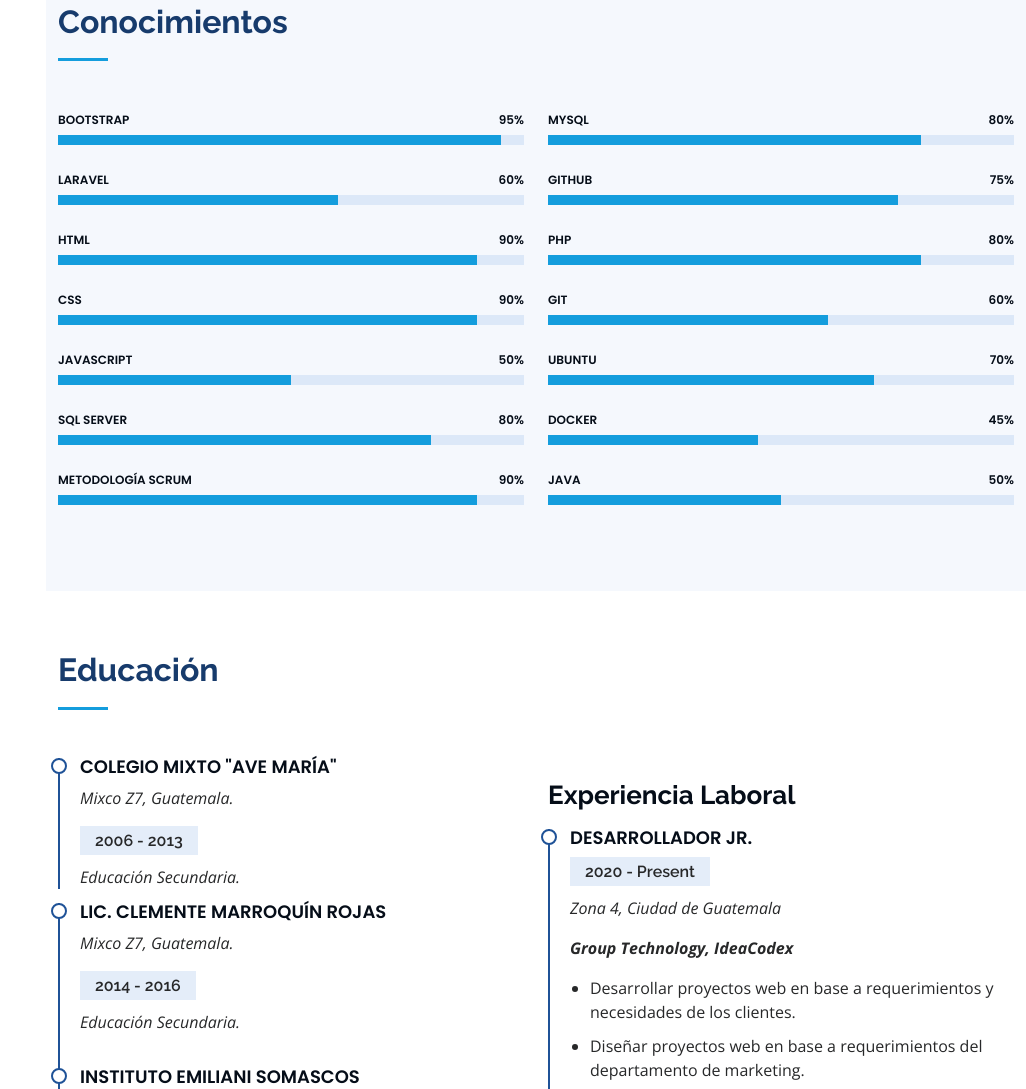
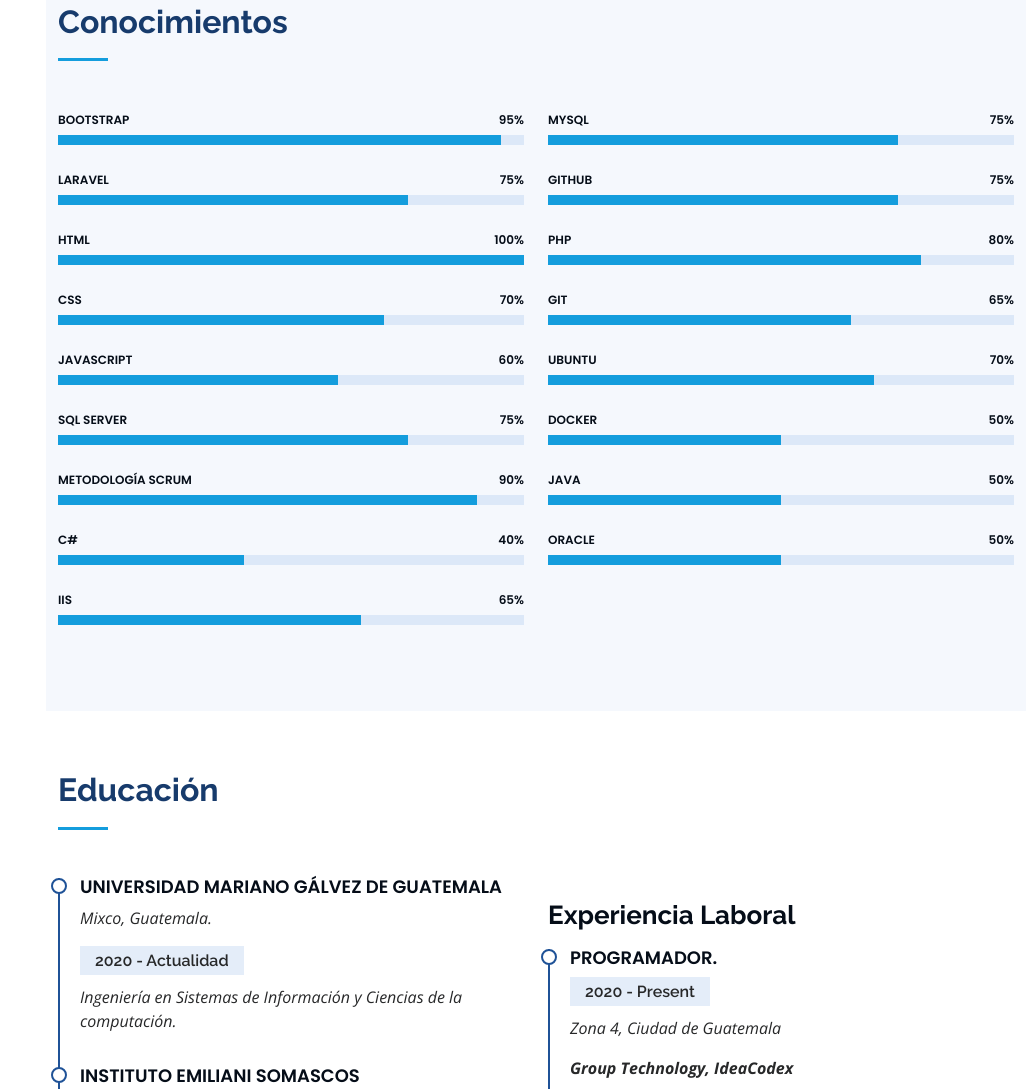
Before and after one commit to MSarazua/BlogPersonal, a plain HTML site: page index.html in a window 1280 px wide. Shown: the part 1699-2788 px from the top of the page, without its empty margins (254-1280 px from the left). Drawn offline with nearby package versions, Linux system fonts and the light colour scheme.

Commit message:
Actualización de CV

```diff
--- a/index.html
+++ b/index.html
@@ -80,7 +80,8 @@
     <div class="hero-container" data-aos="fade-in">
       <h1>María Sarazúa</h1>
       <p>Conocimientos en: <span class="typed"
-          data-typed-items="Bases de datos, Laravel, JavaScript, Ubuntu/Linux, Docker, Git, Bootstrap"></span></p>
+          data-typed-items="Bases de datos, Laravel, JavaScript, Ubuntu/Linux, Docker, Git, Bootstrap, SAP, C#, Oracle"></span>
+      </p>
     </div>
   </section><!-- End Hero -->
 
@@ -108,7 +109,7 @@
                   <li><i class="bi bi-chevron-right"></i> <strong>Nombre completo:</strong> <span>María de los Angeles
                       Sarazúa Castillo</span>
                   </li>
-                  <li><i class="bi bi-chevron-right"></i> <strong>Grado Académico:</strong> <span>3er Semestre,
+                  <li><i class="bi bi-chevron-right"></i> <strong>Grado Académico:</strong> <span>4to Semestre,
                       Ingeniería en Sistemas</span></li>
                   <li><i class="bi bi-chevron-right"></i> <strong>Teléfono celular:</strong> <span>+502 4196-7890</span>
                   </li>
@@ -206,7 +207,31 @@
             </div>
 
             <div class="progress">
-              <span class="skill">Laravel <i class="val">60%</i></span>
+              <span class="skill">Laravel <i class="val">75%</i></span>
+              <div class="progress-bar-wrap">
+                <div class="progress-bar" role="progressbar" aria-valuenow="75" aria-valuemin="0" aria-valuemax="75">
+                </div>
+              </div>
+            </div>
+
+            <div class="progress">
+              <span class="skill">HTML <i class="val">100%</i></span>
+              <div class="progress-bar-wrap">
+                <div class="progress-bar" role="progressbar" aria-valuenow="100" aria-valuemin="0" aria-valuemax="100">
+                </div>
+              </div>
+            </div>
+
+            <div class="progress">
+              <span class="skill">CSS <i class="val">70%</i></span>
+              <div class="progress-bar-wrap">
+                <div class="progress-bar" role="progressbar" aria-valuenow="70" aria-valuemin="0" aria-valuemax="70">
+                </div>
+              </div>
+            </div>
+
+            <div class="progress">
+              <span class="skill">JavaScript <i class="val">60%</i></span>
               <div class="progress-bar-wrap">
                 <div class="progress-bar" role="progressbar" aria-valuenow="60" aria-valuemin="0" aria-valuemax="60">
                 </div>
@@ -214,33 +239,9 @@
             </div>
 
             <div class="progress">
-              <span class="skill">HTML <i class="val">90%</i></span>
+              <span class="skill">Sql Server <i class="val">75%</i></span>
               <div class="progress-bar-wrap">
-                <div class="progress-bar" role="progressbar" aria-valuenow="90" aria-valuemin="0" aria-valuemax="90">
-                </div>
-              </div>
-            </div>
-
-            <div class="progress">
-              <span class="skill">CSS <i class="val">90%</i></span>
-              <div class="progress-bar-wrap">
-                <div class="progress-bar" role="progressbar" aria-valuenow="90" aria-valuemin="0" aria-valuemax="100">
-                </div>
-              </div>
-            </div>
-
-            <div class="progress">
-              <span class="skill">JavaScript <i class="val">50%</i></span>
-              <div class="progress-bar-wrap">
-                <div class="progress-bar" role="progressbar" aria-valuenow="50" aria-valuemin="0" aria-valuemax="50">
-                </div>
-              </div>
-            </div>
-
-            <div class="progress">
-              <span class="skill">Sql Server <i class="val">80%</i></span>
-              <div class="progress-bar-wrap">
-                <div class="progress-bar" role="progressbar" aria-valuenow="80" aria-valuemin="0" aria-valuemax="80">
+                <div class="progress-bar" role="progressbar" aria-valuenow="75" aria-valuemin="0" aria-valuemax="75">
                 </div>
               </div>
             </div>
@@ -253,14 +254,30 @@
               </div>
             </div>
 
+            <div class="progress">
+              <span class="skill">C# <i class="val">40%</i></span>
+              <div class="progress-bar-wrap">
+                <div class="progress-bar" role="progressbar" aria-valuenow="40" aria-valuemin="0" aria-valuemax="40">
+                </div>
+              </div>
+            </div>
+
+            <div class="progress">
+              <span class="skill">IIS <i class="val">65%</i></span>
+              <div class="progress-bar-wrap">
+                <div class="progress-bar" role="progressbar" aria-valuenow="65" aria-valuemin="0" aria-valuemax="65">
+                </div>
+              </div>
+            </div>
+
           </div>
 
           <div class="col-lg-6" data-aos="fade-up" data-aos-delay="100">
 
             <div class="progress">
-              <span class="skill">MySql <i class="val">80%</i></span>
+              <span class="skill">MySql <i class="val">75%</i></span>
               <div class="progress-bar-wrap">
-                <div class="progress-bar" role="progressbar" aria-valuenow="80" aria-valuemin="0" aria-valuemax="80">
+                <div class="progress-bar" role="progressbar" aria-valuenow="75" aria-valuemin="0" aria-valuemax="75">
                 </div>
               </div>
             </div>
@@ -276,15 +293,15 @@
             <div class="progress">
               <span class="skill">PHP <i class="val">80%</i></span>
               <div class="progress-bar-wrap">
-                <div class="progress-bar" role="progressbar" aria-valuenow="80" aria-valuemin="0" aria-valuemax="100">
+                <div class="progress-bar" role="progressbar" aria-valuenow="80" aria-valuemin="0" aria-valuemax="80">
                 </div>
               </div>
             </div>
 
             <div class="progress">
-              <span class="skill">Git <i class="val">60%</i></span>
+              <span class="skill">Git <i class="val">65%</i></span>
               <div class="progress-bar-wrap">
-                <div class="progress-bar" role="progressbar" aria-valuenow="60" aria-valuemin="0" aria-valuemax="60">
+                <div class="progress-bar" role="progressbar" aria-valuenow="65" aria-valuemin="0" aria-valuemax="65">
                 </div>
               </div>
             </div>
@@ -298,9 +315,9 @@
             </div>
 
             <div class="progress">
-              <span class="skill">Docker <i class="val">45%</i></span>
+              <span class="skill">Docker <i class="val">50%</i></span>
               <div class="progress-bar-wrap">
-                <div class="progress-bar" role="progressbar" aria-valuenow="45" aria-valuemin="0" aria-valuemax="45">
+                <div class="progress-bar" role="progressbar" aria-valuenow="50" aria-valuemin="0" aria-valuemax="50">
                 </div>
               </div>
             </div>
@@ -313,6 +330,13 @@
               </div>
             </div>
 
+            <div class="progress">
+              <span class="skill">Oracle <i class="val">50%</i></span>
+              <div class="progress-bar-wrap">
+                <div class="progress-bar" role="progressbar" aria-valuenow="50" aria-valuemin="0" aria-valuemax="50">
+                </div>
+              </div>
+            </div>
           </div>
         </div>
       </div>
@@ -329,18 +353,12 @@
 
         <div class="row">
           <div class="col-lg-6" data-aos="fade-up">
-            <div class="resume-item pb-0">
-              <h4>Colegio Mixto "Ave María"</h4>
-              <p><em>Mixco Z7, Guatemala.</em></p>
-              <h5>2006 - 2013</h5>
-              <p><em>Educación Secundaria.</em></p>
-            </div>
 
             <div class="resume-item">
-              <h4>Lic. Clemente Marroquín Rojas</h4>
-              <p><em>Mixco Z7, Guatemala.</em></p>
-              <h5>2014 - 2016</h5>
-              <p><em>Educación Secundaria.</em></p>
+              <h4>Universidad Mariano Gálvez de Guatemala</h4>
+              <p><em>Mixco, Guatemala.</em></p>
+              <h5>2020 - Actualidad</h5>
+              <p><em>Ingeniería en Sistemas de Información y Ciencias de la computación.</em></p>
             </div>
 
             <div class="resume-item">
@@ -351,16 +369,24 @@
             </div>
 
             <div class="resume-item">
-              <h4>Universidad Mariano Gálvez de Guatemala</h4>
-              <p><em>Mixco, Guatemala.</em></p>
-              <h5>2020 - Actualidad</h5>
-              <p><em>Igeniería en Sistemas de Información y Ciencias de la computación.</em></p>
+              <h4>Lic. Clemente Marroquín Rojas</h4>
+              <p><em>Mixco Z7, Guatemala.</em></p>
+              <h5>2014 - 2016</h5>
+              <p><em>Educación Secundaria.</em></p>
             </div>
+
+            <div class="resume-item pb-0">
+              <h4>Colegio Mixto "Ave María"</h4>
+              <p><em>Mixco Z7, Guatemala.</em></p>
+              <h5>2006 - 2013</h5>
+              <p><em>Educación Secundaria.</em></p>
+            </div>
+
           </div>
           <div class="col-lg-6" data-aos="fade-up" data-aos-delay="100">
             <h3 class="resume-title">Experiencia Laboral</h3>
             <div class="resume-item">
-              <h4>Desarrollador Jr.</h4>
+              <h4>Programador.</h4>
               <h5>2020 - Present</h5>
               <p><em>Zona 4, Ciudad de Guatemala</em></p>
               <p><em><b>Group Technology, IdeaCodex</b></em></p>
@@ -435,11 +461,12 @@
           </div>
           <div class="col-lg-4 col-md-6 portfolio-item filter-app">
             <div class="portfolio-wrap">
-              <img src="assets/img/register.png" class="img-fluid" alt="">
+              <img src="assets/img/Browser.png" class="img-fluid" alt="">
               <div class="portfolio-links">
-                <a href="assets/img/register.png" data-gallery="portfolioGallery" class="portfolio-lightbox"><i
+                <a href="assets/img/Browser.png" data-gallery="portfolioGallery" class="portfolio-lightbox"><i
                     class="bx bx-plus"></i></a>
-                <a href="https://bigbill.co/login" title="More Details"><i class="bx bx-link"></i></a>
+                <a href="http://app.tuconta.com.gt/
+                " title="More Details"><i class="bx bx-link"></i></a>
               </div>
             </div>
           </div>
```
Also changed, not shown: assets/img/Browser.png (added).
